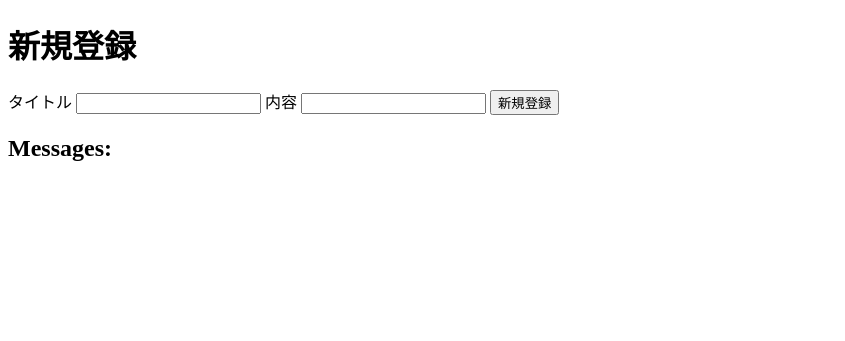
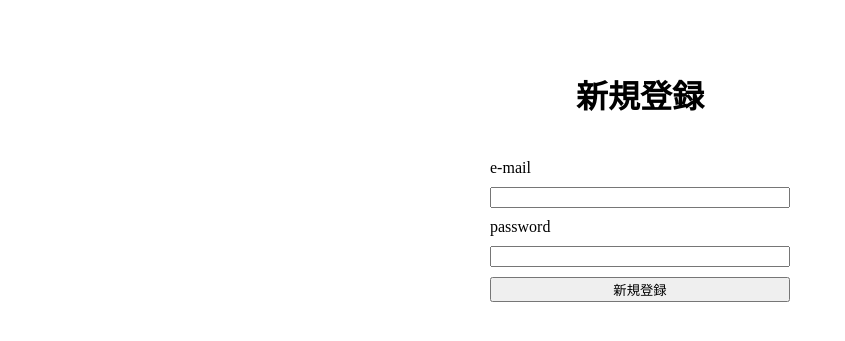
Before and after one commit to hatodayo30/flask-sample, a Flask app: page /create in a window 1280 px wide. Shown: the top 341 px of the page, without its empty margins (0-845 px from the left). Run offline with Flask 2, Linux system fonts and the light colour scheme; data that the repository does not hold is empty.

Commit message:
大幅変更前

```diff
--- a/app.py
+++ b/app.py
@@ -1,3 +1,4 @@
+from ast import Return
 from flask import Flask, render_template, request, redirect, url_for, make_response  # type: ignore
 import mysql.connector  # type: ignore
 import os
@@ -53,14 +54,15 @@ def create():
 
     if request.method == 'POST':
         title = request.form['title']
-        body = request.form['bpdy']
+        body = request.form['body']
         # 入力データをデータベースに挿入
-        cursor.execute('INSERT INTO posts (content) VALUES (%s)', (title,))
+        cursor.execute('INSERT INTO posts (title, content) VALUES (%s, %s)', (title, body))
         conn.commit()
         # Cookieに保存
         resp = make_response(redirect(url_for('index')))
         resp.set_cookie('last_post', title)
         return resp
+
 
     # データベースから投稿データを取得
     cursor.execute('SELECT content FROM posts')
--- a/db/initdb.d/init.sql
+++ b/db/initdb.d/init.sql
@@ -1,5 +1,6 @@
 
 CREATE TABLE posts (
     id INT AUTO_INCREMENT PRIMARY KEY,
+    title VARCHAR(255) NOT NULL,
     content VARCHAR(255) NOT NULL
 );
--- a/templates/create.html
+++ b/templates/create.html
@@ -4,26 +4,47 @@
     <meta charset="UTF-8">
     <meta name="viewport" content="width=device-width, initial-scale=1.0">
     <title>Flask App with MySQL and Cookies</title>
+    <style>
+        /* タイトルとフォームの中央揃え */
+        .container {
+            display: flex;
+            flex-direction: column;
+            align-items: center;
+            margin-top: 50px;
+        }
+
+        h1 {
+            text-align: center;
+        }
+
+        /* フォームのスタイル */
+        form {
+            display: flex;
+            flex-direction: column;
+            width: 300px;
+            margin-top: 20px;
+        }
+
+        label, input[type="text"], input[type="submit"] {
+            margin-bottom: 10px;
+        }
+
+        input[type="submit"] {
+            cursor: pointer;
+        }
+    </style>
 </head>
 <body>
-    <h1>新規登録</h1>
-    <form method="POST">
-        <label for="title">タイトル</label>
-        <input type="text" name="title" required>
-        <label for="body">内容</label>
-        <input type="text" name="bpdy">
-        <input type="submit" value="新規登録">
-    </form>
+    <div class="container">
+        <h1>新規登録</h1>
+        <form method="POST">
+            <label for="title">e-mail</label>
+            <input type="text" name="title" required>
+            <label for="body">password</label>
+            <input type="text" name="body">
+            <input type="submit" value="新規登録">
+        </form>
+    </div>
 
-    <h2>Messages:</h2>
-    <ul>
-        {% for post in posts %}
-        <li>{{ post[0] }}</li>
-        {% endfor %}
-    </ul>
-
-    {% if last_post %}
-    <p>Your last post was: {{ last_post }}</p>
-    {% endif %}
 </body>
 </html>
--- a/templates/index.html
+++ b/templates/index.html
@@ -7,13 +7,13 @@
 </head>
 <body>
     <h1>相馬アプリ</h1>
-    <a href="/create" role="button">新規作成画面</a>
+    <a href="/create" role="button">押す🫸</a>
     <form method="POST">
         <input type="text" name="user_input" required>
-        <input type="submit" value="新規登録">
+        <input type="submit" value="入力">
     </form>
 
-    <h2>Messages:</h2>
+    <h2>入力履歴:</h2>
     <ul>
         {% for post in posts %}
         <li>{{ post[0] }}</li>
```
